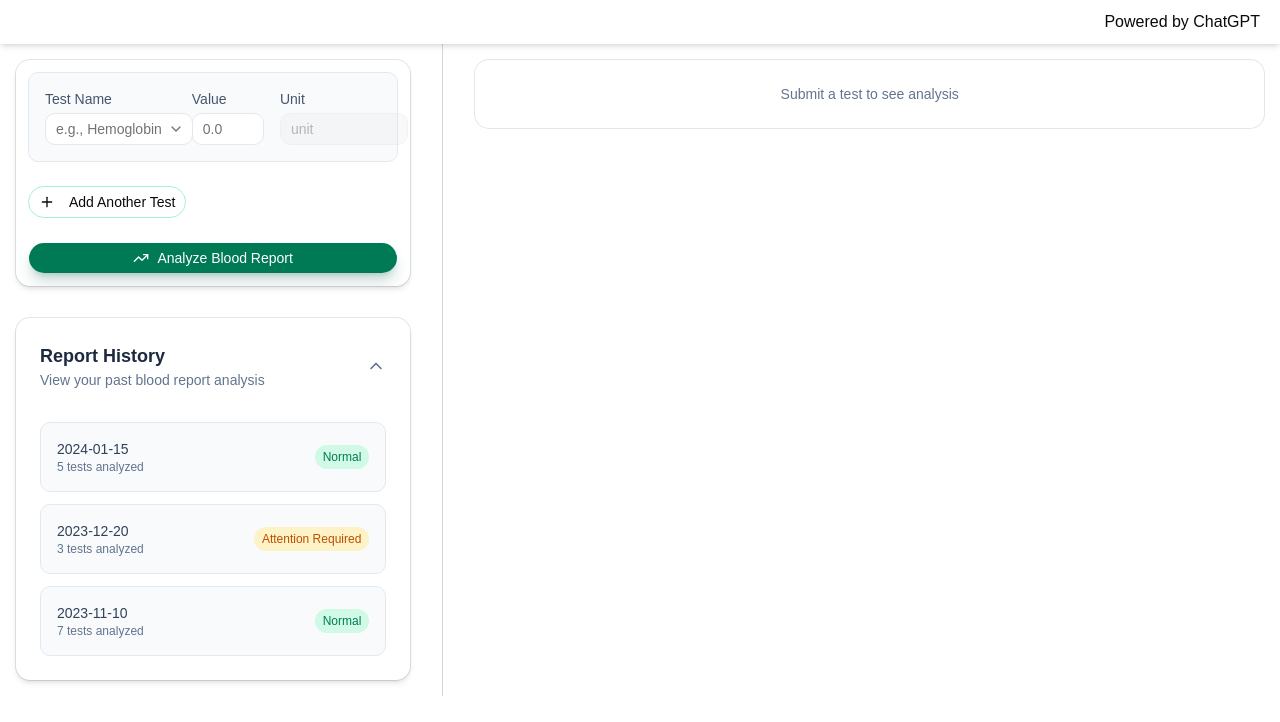
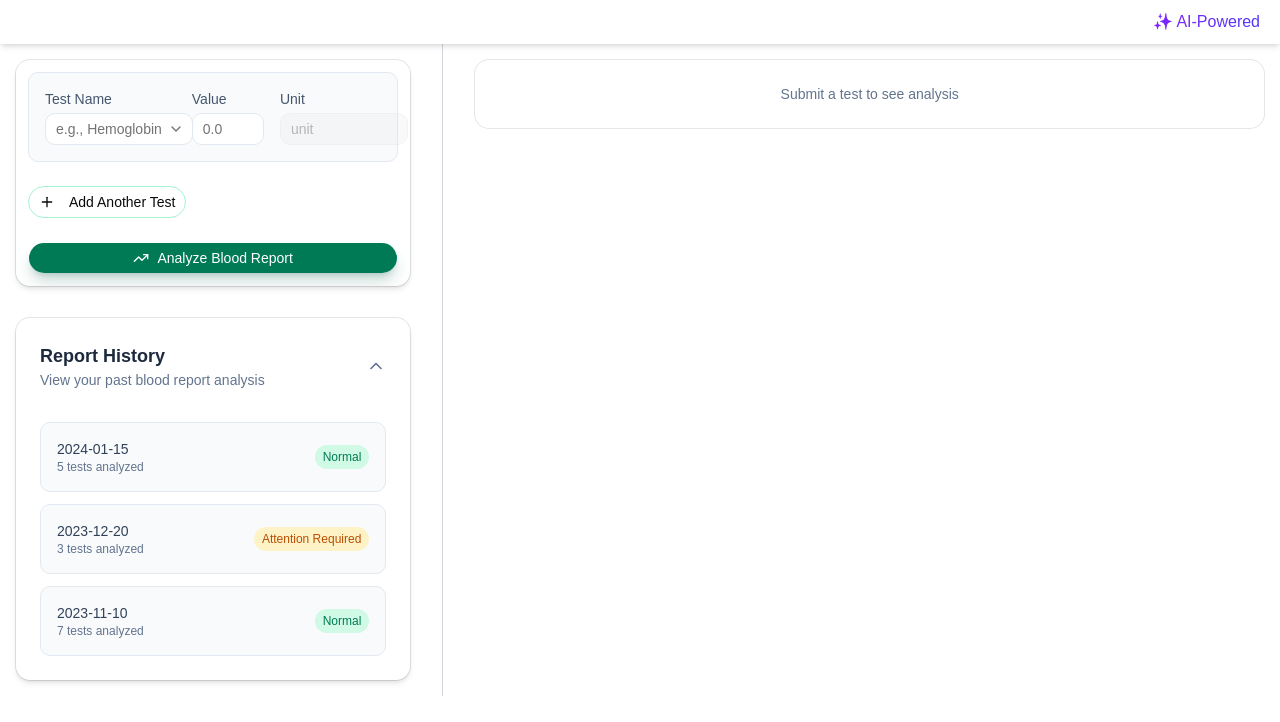
Before and after one commit to xyeemm/Blood-Analysis-frontend, a React (Vite) app: page / in a window 1280 px wide. Shown: the top 722 px of the page. Built offline with nearby package versions, Linux system fonts and the light colour scheme.

Commit message:
refactor: update header content to enhance branding with AI theme

```diff
--- a/src/components/Layout/Layout.tsx
+++ b/src/components/Layout/Layout.tsx
@@ -6,7 +6,10 @@ const Layout = () => {
 		<div>
 			<header>
 				<div className='sticky flex justify-end px-5 py-2.5 bg-white shadow-md'>
-					<span>Powered by ChatGPT</span>
+					{/* <span>Powered by ChatGPT</span> */}
+					<span className='bg-gradient-to-r from-violet-600 to-indigo-600 bg-clip-text text-transparent'>
+						✨ AI-Powered
+					</span>
 				</div>
 			</header>
 			<div>
```
